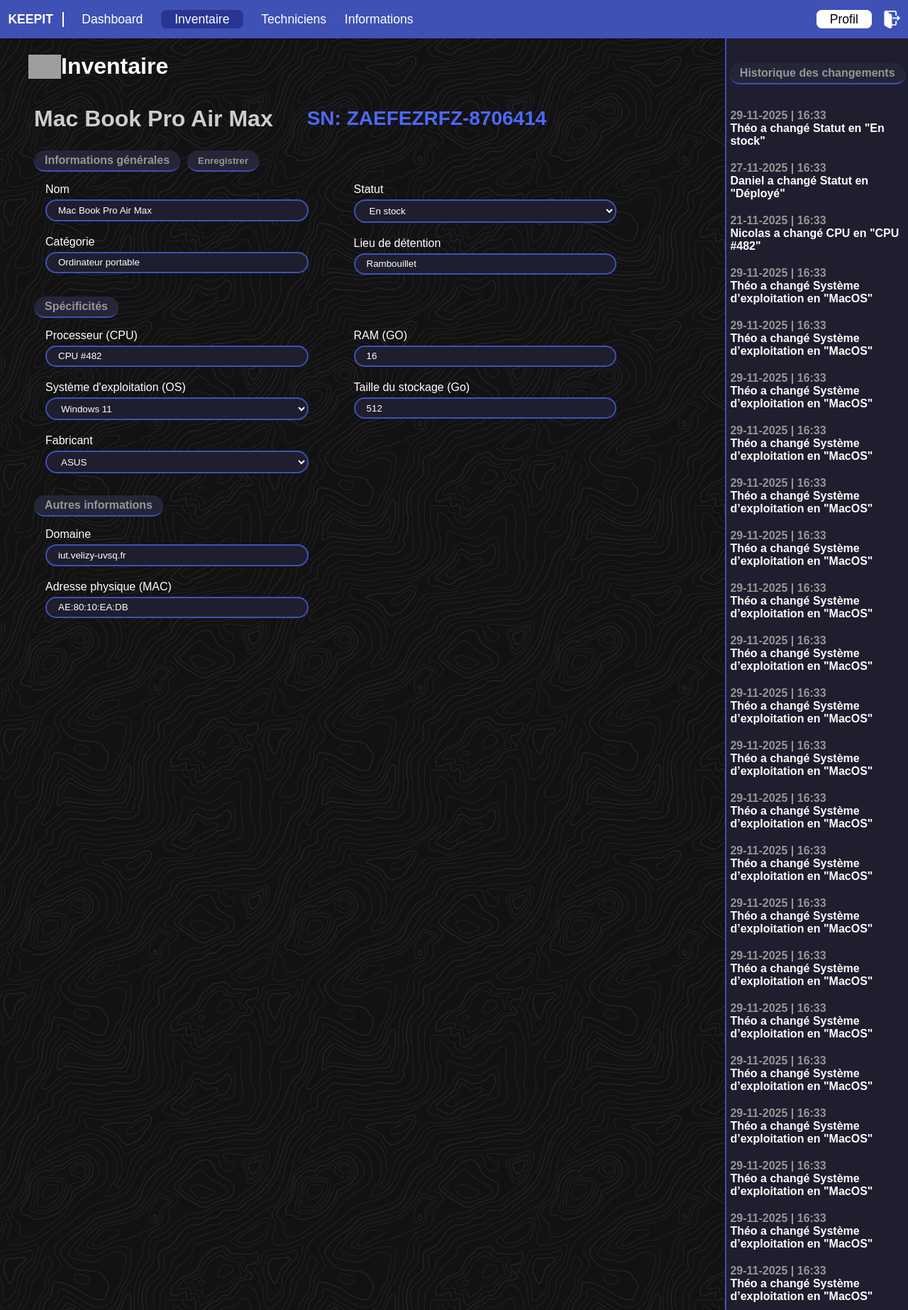
After one commit to Xanoor/KeepIT-SAE, a PHP site: page /static/inventory-item.html in a window 1280 px wide. The commit adds this page. Shown: the whole page at 71% size. Run offline with PHP 8.4, Linux system fonts and the light colour scheme; grey boxes are pictures that could not be loaded.

Commit message:
Add inventory-item.html, small fixes on styles & html files.

```diff
--- a/src/static/importCSV.html
+++ b/src/static/importCSV.html
@@ -33,7 +33,7 @@
                 <img alt="Logo du site" src="../assets/logo.png" />
                 <h1>Inventaire</h1>
             </div>
-            <section>
+            <section class="importCSV-main-section">
                 <form action="" method="POST" enctype="multipart/form-data">
                     <div class="form-header">
                         <div>
--- /dev/null
+++ b/src/static/inventory-item.html
@@ -0,0 +1,354 @@
+<!DOCTYPE html>
+<html lang="fr">
+    <head>
+        <title>Page de configuration</title>
+        <meta charset="UTF-8" />
+        <link rel="stylesheet" type="text/css" href="../styles/global.css" />
+    </head>
+    <body>
+        <header>
+            <div class="nav-left-container">
+                <div class="app-name-container">
+                    <a href="index.html">KEEPIT</a>
+                </div>
+                <nav class="nav-buttons-container">
+                    <a href="#">Dashboard</a>
+                    <a href="inventory.html" class="nav-buttons-current"
+                        >Inventaire</a
+                    >
+                    <a href="#">Techniciens</a>
+                    <a href="#">Informations</a>
+                </nav>
+            </div>
+            <nav class="nav-right-container">
+                <a href="#" class="profile-btn">Profil</a>
+                <a href="#" class="log-out"
+                    ><img src="../assets/log-out.png" alt="Profil"
+                /></a>
+            </nav>
+        </header>
+        <main class="inventory-item-main">
+            <div>
+                <div class="page-name">
+                    <img alt="Logo du site" src="../assets/logo.png" />
+                    <h1>Inventaire</h1>
+                </div>
+                <!-- Item data -->
+                <!-- Structure is (class):
+                        Category = inventory-item-category
+                        Columns inside category = inventory-item-col
+                        Data (label + input) inside col = inventory-item
+                     -->
+                <section class="inventory-item-main-section">
+                    <form action="" method="POST">
+                        <div class="inventory-item-name">
+                            <h2>Mac Book Pro Air Max</h2>
+                            <h3>SN: ZAEFEZRFZ-8706414</h3>
+                        </div>
+                        <div class="inventory-item-inline">
+                            <div class="inventory-item-data">
+                                Informations générales
+                            </div>
+                            <input
+                                type="submit"
+                                class="inventory-item-data"
+                                value="Enregistrer"
+                            />
+                        </div>
+                        <div class="inventory-item-category">
+                            <div class="inventory-item-col">
+                                <div class="inventory-item">
+                                    <label for="item-input-name">Nom</label>
+                                    <input
+                                        id="item-input-name"
+                                        type="text"
+                                        value="Mac Book Pro Air Max"
+                                    />
+                                </div>
+                                <div class="inventory-item">
+                                    <label for="item-input-category"
+                                        >Catégorie</label
+                                    >
+                                    <input
+                                        id="item-input-category"
+                                        type="text"
+                                        value="Ordinateur portable"
+                                    />
+                                </div>
+                            </div>
+                            <div class="inventory-item-col">
+                                <div class="inventory-item">
+                                    <label for="item-input-status"
+                                        >Statut</label
+                                    >
+                                    <select id="item-input-status">
+                                        <option>En stock</option>
+                                        <option>Déployé</option>
+                                        <option>Fin de vie</option>
+                                    </select>
+                                </div>
+                                <div class="inventory-item">
+                                    <label for="item-input-loc"
+                                        >Lieu de détention</label
+                                    >
+                                    <input
+                                        id="item-input-loc"
+                                        type="text"
+                                        value="Rambouillet"
+                                    />
+                                </div>
+                            </div>
+                        </div>
+                        <div class="inventory-item-data">Spécificités</div>
+                        <div class="inventory-item-category">
+                            <div class="inventory-item-col">
+                                <div class="inventory-item">
+                                    <label for="item-input-cpu"
+                                        >Processeur (CPU)</label
+                                    >
+                                    <input
+                                        id="item-input-cpu"
+                                        type="text"
+                                        value="CPU #482"
+                                    />
+                                </div>
+                                <div class="inventory-item">
+                                    <label for="item-input-os"
+                                        >Système d'exploitation (OS)</label
+                                    >
+                                    <select id="item-input-os">
+                                        <option>Windows 11</option>
+                                        <option>MacOS</option>
+                                        <option>Ubuntu 22.04</option>
+                                    </select>
+                                </div>
+                                <div class="inventory-item">
+                                    <label for="item-input-manufacturer"
+                                        >Fabricant</label
+                                    >
+                                    <select id="item-input-manufacturer">
+                                        <option>ASUS</option>
+                                        <option>Lenovo</option>
+                                        <option>HP</option>
+                                        <option>MSI</option>
+                                    </select>
+                                </div>
+                            </div>
+                            <div class="inventory-item-col">
+                                <div class="inventory-item">
+                                    <label for="item-input-ram">RAM (GO)</label>
+                                    <input
+                                        type="number"
+                                        value="16"
+                                        id="item-input-ram"
+                                    />
+                                </div>
+                                <div class="inventory-item">
+                                    <label for="item-input-disk"
+                                        >Taille du stockage (Go)</label
+                                    >
+                                    <input
+                                        type="number"
+                                        value="512"
+                                        id="item-input-disk"
+                                    />
+                                </div>
+                            </div>
+                        </div>
+                        <div class="inventory-item-data">
+                            Autres informations
+                        </div>
+                        <div class="inventory-item-category">
+                            <div class="inventory-item-col">
+                                <div class="inventory-item">
+                                    <label for="item-input-domain"
+                                        >Domaine</label
+                                    >
+                                    <input
+                                        type="text"
+                                        id="item-input-domain"
+                                        value="iut.velizy-uvsq.fr"
+                                    />
+                                </div>
+                                <div class="inventory-item">
+                                    <label for="item-input-mac"
+                                        >Adresse physique (MAC)</label
+                                    >
+                                    <input
+                                        type="text"
+                                        id="item-input-mac"
+                                        value="AE:80:10:EA:DB"
+                                    />
+                                </div>
+                            </div>
+                        </div>
+                    </form>
+                </section>
+            </div>
+            <aside class="inventory-item-activity">
+                <!-- Activity section -->
+                <div class="activity-top-text">Historique des changements</div>
+                <div class="activity-main">
+                    <div class="activity-main-item">
+                        <span class="activity-date">29-11-2025 | 16:33</span>
+                        <span class="activity-text"
+                            >Théo a changé Statut en "En stock"</span
+                        >
+                    </div>
+                    <div class="activity-main-item">
+                        <span class="activity-date">27-11-2025 | 16:33</span>
+                        <span class="activity-text"
+                            >Daniel a changé Statut en "Déployé"</span
+                        >
+                    </div>
+                    <div class="activity-main-item">
+                        <span class="activity-date">21-11-2025 | 16:33</span>
+                        <span class="activity-text"
+                            >Nicolas a changé CPU en "CPU #482"</span
+                        >
+                    </div>
+                    <div class="activity-main-item">
+                        <span class="activity-date">29-11-2025 | 16:33</span>
+                        <span class="activity-text"
+                            >Théo a changé Système d’exploitation en
+                            "MacOS"</span
+                        >
+                    </div>
+                    <div class="activity-main-item">
+                        <span class="activity-date">29-11-2025 | 16:33</span>
+                        <span class="activity-text"
+                            >Théo a changé Système d’exploitation en
+                            "MacOS"</span
+                        >
+                    </div>
+                    <div class="activity-main-item">
+                        <span class="activity-date">29-11-2025 | 16:33</span>
+                        <span class="activity-text"
+                            >Théo a changé Système d’exploitation en
+                            "MacOS"</span
+                        >
+                    </div>
+                    <div class="activity-main-item">
+                        <span class="activity-date">29-11-2025 | 16:33</span>
+                        <span class="activity-text"
+                            >Théo a changé Système d’exploitation en
+                            "MacOS"</span
+                        >
+                    </div>
+                    <div class="activity-main-item">
+                        <span class="activity-date">29-11-2025 | 16:33</span>
+                        <span class="activity-text"
+                            >Théo a changé Système d’exploitation en
+                            "MacOS"</span
+                        >
+                    </div>
+                    <div class="activity-main-item">
+                        <span class="activity-date">29-11-2025 | 16:33</span>
+                        <span class="activity-text"
+                            >Théo a changé Système d’exploitation en
+                            "MacOS"</span
+                        >
+                    </div>
+                    <div class="activity-main-item">
+                        <span class="activity-date">29-11-2025 | 16:33</span>
+                        <span class="activity-text"
+                            >Théo a changé Système d’exploitation en
+                            "MacOS"</span
+                        >
+                    </div>
+                    <div class="activity-main-item">
+                        <span class="activity-date">29-11-2025 | 16:33</span>
+                        <span class="activity-text"
+                            >Théo a changé Système d’exploitation en
+                            "MacOS"</span
+                        >
+                    </div>
+                    <div class="activity-main-item">
+                        <span class="activity-date">29-11-2025 | 16:33</span>
+                        <span class="activity-text"
+                            >Théo a changé Système d’exploitation en
+                            "MacOS"</span
+                        >
+                    </div>
+                    <div class="activity-main-item">
+                        <span class="activity-date">29-11-2025 | 16:33</span>
+                        <span class="activity-text"
+                            >Théo a changé Système d’exploitation en
+                            "MacOS"</span
+                        >
+                    </div>
+                    <div class="activity-main-item">
+                        <span class="activity-date">29-11-2025 | 16:33</span>
+                        <span class="activity-text"
+                            >Théo a changé Système d’exploitation en
+                            "MacOS"</span
+                        >
+                    </div>
+                    <div class="activity-main-item">
+                        <span class="activity-date">29-11-2025 | 16:33</span>
+                        <span class="activity-text"
+                            >Théo a changé Système d’exploitation en
+                            "MacOS"</span
+                        >
+                    </div>
+                    <div class="activity-main-item">
+                        <span class="activity-date">29-11-2025 | 16:33</span>
+                        <span class="activity-text"
+                            >Théo a changé Système d’exploitation en
+                            "MacOS"</span
+                        >
+                    </div>
+                    <div class="activity-main-item">
+                        <span class="activity-date">29-11-2025 | 16:33</span>
+                        <span class="activity-text"
+                            >Théo a changé Système d’exploitation en
+                            "MacOS"</span
+                        >
+                    </div>
+                    <div class="activity-main-item">
+                        <span class="activity-date">29-11-2025 | 16:33</span>
+                        <span class="activity-text"
+                            >Théo a changé Système d’exploitation en
+                            "MacOS"</span
+                        >
+                    </div>
+                    <div class="activity-main-item">
+                        <span class="activity-date">29-11-2025 | 16:33</span>
+                        <span class="activity-text"
+                            >Théo a changé Système d’exploitation en
+                            "MacOS"</span
+                        >
+                    </div>
+                    <div class="activity-main-item">
+                        <span class="activity-date">29-11-2025 | 16:33</span>
+                        <span class="activity-text"
+                            >Théo a changé Système d’exploitation en
+                            "MacOS"</span
+                        >
+                    </div>
+                    <div class="activity-main-item">
+                        <span class="activity-date">29-11-2025 | 16:33</span>
+                        <span class="activity-text"
+                            >Théo a changé Système d’exploitation en
+                            "MacOS"</span
+                        >
+                    </div>
+                    <div class="activity-main-item">
+                        <span class="activity-date">29-11-2025 | 16:33</span>
+                        <span class="activity-text"
+                            >Théo a changé Système d’exploitation en
+                            "MacOS"</span
+                        >
+                    </div>
+                    <div class="activity-main-item">
+                        <span class="activity-date">29-11-2025 | 16:33</span>
+                        <span class="activity-text"
+                            >Théo a changé Système d’exploitation en
+                            "MacOS"</span
+                        >
+                    </div>
+                </div>
+            </aside>
+        </main>
+    </body>
+</html>
--- a/src/styles/global.css
+++ b/src/styles/global.css
@@ -2,16 +2,13 @@
     --background-color: #121212;
     --secondary-color: #1e1e2e;
 
-    --header-bg: #3f51b5;
+    --third-color: #3f51b5;
+    --alternative-color: #252538;
 
     --border-color: #3f51b5;
-    --login-input-bg: #252538;
-    --login-shadow: #3f51b5;
 
     --submit-disabled: #2b2b33;
     --submit-disabled-border: #787c8e;
-
-    --thead-color: #252538;
 }
 
 /* Body */
@@ -45,7 +42,7 @@ header {
     justify-content: space-between;
 
     padding: 5px;
-    background: var(--header-bg);
+    background: var(--third-color);
 
     height: 5.5vh;
     max-height: 400px;
@@ -210,7 +207,8 @@ header .nav-buttons-current {
     gap: 1.25rem;
 }
 
-form,
+.importCSV-main-section > form,
+.inventory-top-section > form,
 .page-content {
     display: flex;
     flex-direction: column;
@@ -276,7 +274,7 @@ form,
 .table-preview table thead {
     height: 50px;
     width: 100%;
-    background: var(--thead-color);
+    background: var(--alternative-color);
     text-align: left;
     color: rgb(173, 173, 173);
 }
@@ -311,8 +309,8 @@ form,
 /* Icons */
 .table-item-DEPLOYED {
     background: #52ff58;
-    color: #252538;
-    border: 2px solid #252538;
+    color: var(--alternative-color);
+    border: 2px solid var(--alternative-color);
 }
 
 .table-item-END_OF_LIFE {
@@ -324,7 +322,7 @@ form,
 .table-item-IN_INVENTORY {
     background: #808080;
     color: #000000;
-    border: 2px solid #252538;
+    border: 2px solid var(--alternative-color);
 }
 
 .table-item-DEPLOYED,
@@ -383,3 +381,138 @@ form,
 .select-checkbox-active {
     border-radius: 1rem 1rem 0 0;
 }
+
+/* Inventory-item */
+
+.inventory-item-main {
+    display: flex;
+    justify-content: space-between;
+}
+
+.inventory-item-main > div {
+    width: 100%;
+}
+
+.inventory-item-container {
+    display: flex;
+    justify-content: space-between;
+}
+
+.inventory-item-container > section:first-child {
+    width: 100%;
+}
+
+.inventory-item-main-section {
+    padding: 15px 3em;
+}
+
+.inventory-item-main-section input[type="submit"] {
+    cursor: pointer;
+}
+
+.inventory-item-inline {
+    display: flex;
+    gap: 10px;
+}
+
+.inventory-item-name {
+    display: flex;
+    align-items: center;
+    gap: 3em;
+}
+
+.inventory-item-name > h2 {
+    color: #cdcdcd;
+    font-size: 2em;
+    margin-top: 0;
+}
+
+.inventory-item-name > h3 {
+    color: #4d68ff;
+    font-size: 1.75em;
+    margin-top: 0;
+}
+
+.inventory-item-category {
+    display: flex;
+    flex-direction: row;
+    margin: 1em;
+    gap: 4em;
+    width: 100%;
+}
+
+.inventory-item-category input[type="text"],
+.inventory-item-category input[type="number"],
+.inventory-item-category select {
+    color: white;
+    font-family: Arial, Helvetica, sans-serif;
+    border: 0.125rem solid var(--border-color);
+    border-radius: 1rem;
+    padding: 0.35rem 1rem;
+    background: var(--secondary-color);
+}
+
+.inventory-item-category .inventory-item-col {
+    display: flex;
+    flex-direction: column;
+    gap: 5px;
+    width: 40%;
+}
+
+.inventory-item-category .inventory-item-col .inventory-item {
+    display: flex;
+    flex-direction: column;
+    gap: 5px;
+    width: 100%;
+    margin-bottom: 15px;
+}
+
+.inventory-item-activity {
+    display: flex;
+    align-items: center;
+    flex-direction: column;
+    height: 100%;
+    width: 25%;
+    border-left: 2px solid var(--border-color);
+    background: var(--secondary-color);
+    min-width: 200px;
+    min-height: 100vh;
+}
+
+.activity-top-text,
+.inventory-item-data {
+    display: flex;
+    justify-content: center;
+    width: fit-content;
+    font-weight: bold;
+    padding: 5px 15px;
+    background: var(--alternative-color);
+    border: none;
+    border-bottom: 2px solid var(--border-color);
+    border-radius: 30px;
+    color: #969696;
+}
+
+.activity-top-text {
+    margin-top: 35px;
+    height: min-content;
+}
+
+.activity-main {
+    display: flex;
+    flex-direction: column;
+    width: 100%;
+    min-height: 35px;
+    margin-top: 25px;
+}
+
+.activity-main .activity-main-item {
+    display: flex;
+    flex-direction: column;
+    font-weight: bold;
+    margin: 10px 5px;
+}
+
+.activity-main .activity-main-item .activity-date {
+    color: #969696;
+}
```
Also changed, not shown: src/static/inventory.html (+23 -1 lines), src/styles/login.css (+4 -4 lines).
